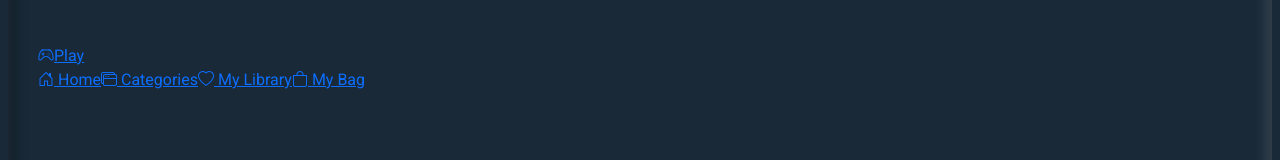
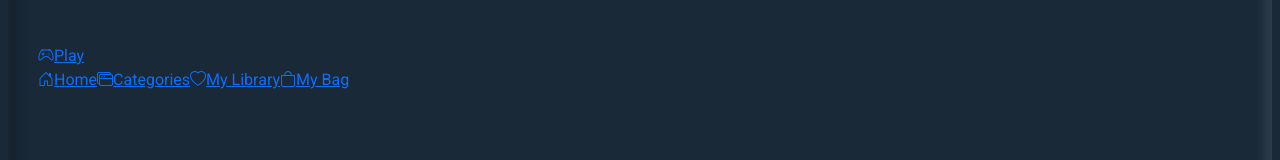
Before and after one commit to MaxOgnenoi/game-store, a React (Create React App) app: page / in a window 1280 px wide. Shown: the part 332-492 px from the top of the page. Built offline with nearby package versions, Linux system fonts and the light colour scheme; a web font is replaced by a local one.

Commit message:
update13

```diff
--- a/src/components/NavListItem.jsx
+++ b/src/components/NavListItem.jsx
@@ -4,7 +4,8 @@ function NavListItem({ item }) {
   return (
     <li>
       <a href="#">
-        <i className={`bi ${item.icon}`}></i> {item.name}
+        <i className={`bi ${item.icon}`}></i>
+        <span className="navName">{item.name}</span>
       </a>
     </li>
   );
```
